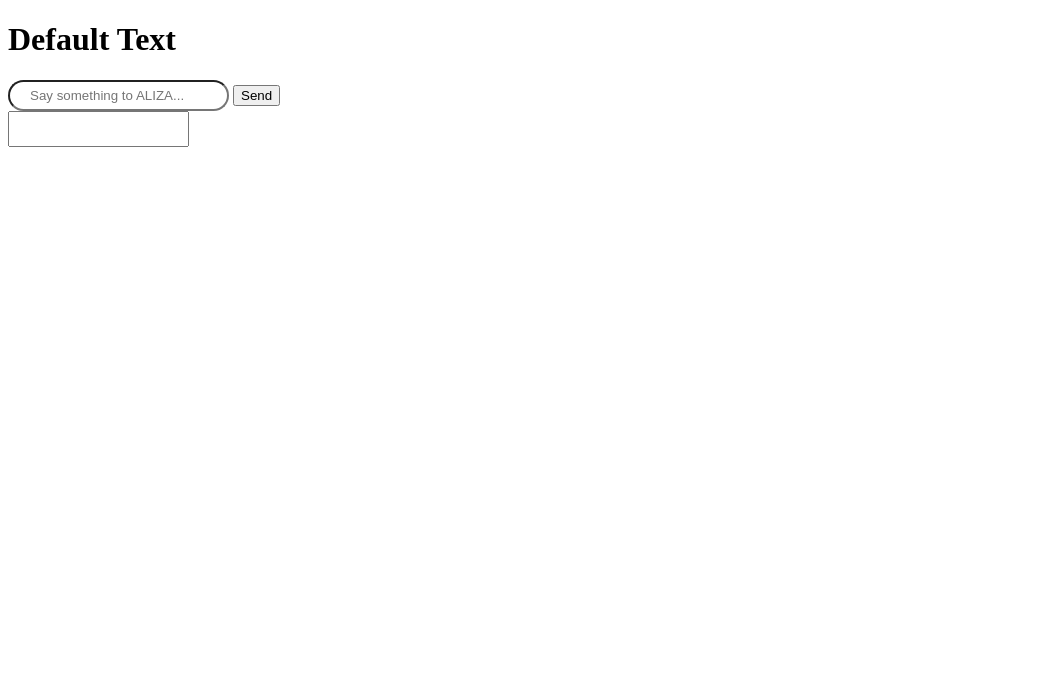
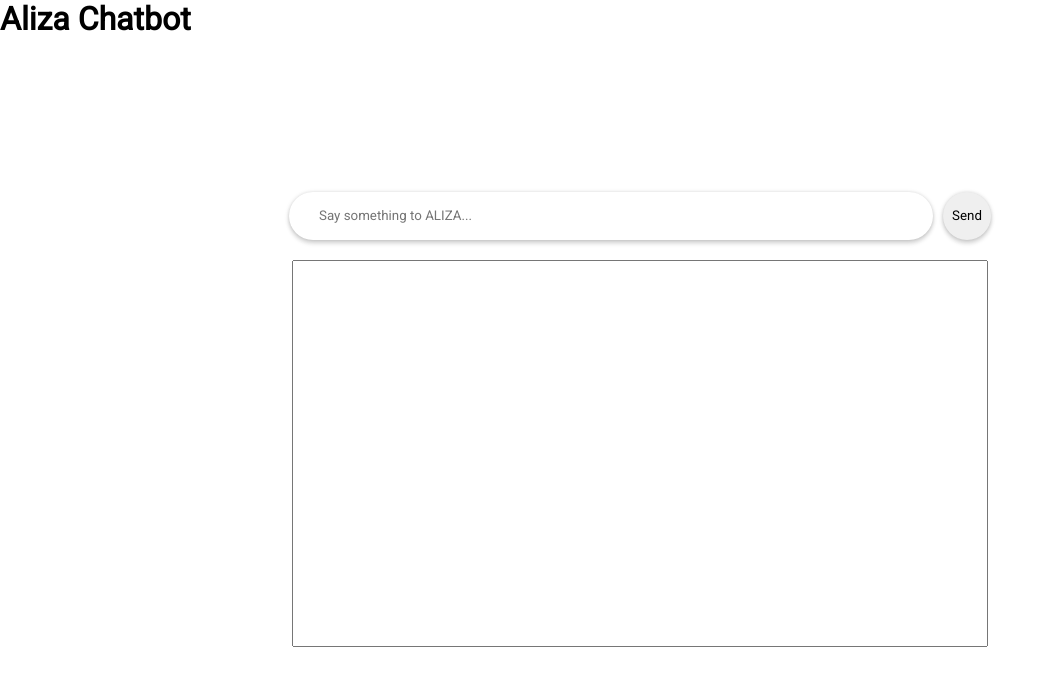
Before and after one commit to bdon-htb/chatbot-js, a website built with Parcel: page src/index.html in a window 1280 px wide. Shown: the whole page, without its empty margins (0-1055 px from the left). Built offline with nearby package versions, Linux system fonts and the light colour scheme; files whose address does not match are found by name.

Commit message:
add some styling

```diff
--- a/src/index.html
+++ b/src/index.html
@@ -7,13 +7,13 @@
         <title></title>
     </head>
     <body>
-        <h1>Default Text</h1>
+        <h1>Aliza Chatbot</h1>
         <div class="input-field-container">
             <div class="input-field-message">
                 <input id="aliza-submit-text" type="text" placeholder="Say something to ALIZA...">
                 <button id="aliza-submit-btn" type="button">Send</button>
             </div>
+            <textarea id="aliza-transcript"></textarea>
         </div>
-        <textarea class="transcript"></textarea>
     </body>
 </html>
--- a/src/scripts/AlizaChatbot.js
+++ b/src/scripts/AlizaChatbot.js
@@ -33,7 +33,7 @@ export default class AlizaChatbot {
         let responseText = this.getResponse(this.parser.tokenize(inputText));
     }
 
-    // TODO: Account for wild cards, implement actions, variables, etc.
+    // TODO: Implement actions.
     getResponse(pattern)
     {
         let closest = this.patterns.search(pattern);
--- a/src/styles/main.css
+++ b/src/styles/main.css
@@ -1,12 +1,63 @@
+@import url('https://fonts.googleapis.com/css2?family=Roboto&display=swap');
+
+:root {
+    --input-shadow: 0 1px 5px 0 rgba(0,0,0,0.15),0 4px 4px 0 rgba(0,0,0,0.1),0 -0.1px 3px 0 rgba(0,0,0,0.08);
+    width: 100%;
+    height: 100%;
+}
+
+* {
+    margin: 0;
+    font-family: 'Roboto', Arial, Helvetica, sans-serif;
+}
+
+body {
+    display: flex;
+    flex-direction: column;
+    width: inherit;
+    height: inherit;
+}
+
 .input-field-container {
     display: flex;
+    justify-content: center;
+    align-items: center;
+    flex-direction: column;
+    margin: 0 50px;
+    height: 100%;
 }
 
-.input-field-message input {
-    border-radius: 26px;
-    padding: 6px 20px;
+.input-field-message {
+    display: flex;
+    justify-content: center;
+    min-height: 30px;
+    width: 100%;
+    margin-bottom: 20px;
 }
 
-.transcript {
+#aliza-submit-text {
+    border-radius: 26px;
+    padding: 3px  30px;
+    width: 100%;
+    height: 42px;
+    max-width: 584px;
+    box-shadow: var(--input-shadow);
+    border: none;
+}
+
+#aliza-submit-btn {
+    margin-left: 10px;
+    border: none;
+    border-radius: 26px;
+    min-width: 48px;
+    min-height: 48px;
+    box-shadow: var(--input-shadow);
+}
+
+#aliza-transcript {
     resize: none;
+    scrollbar-width: thin;
+    max-width: 690px;
+    height: 50%;
+    widtH: 100%;
 }
```
